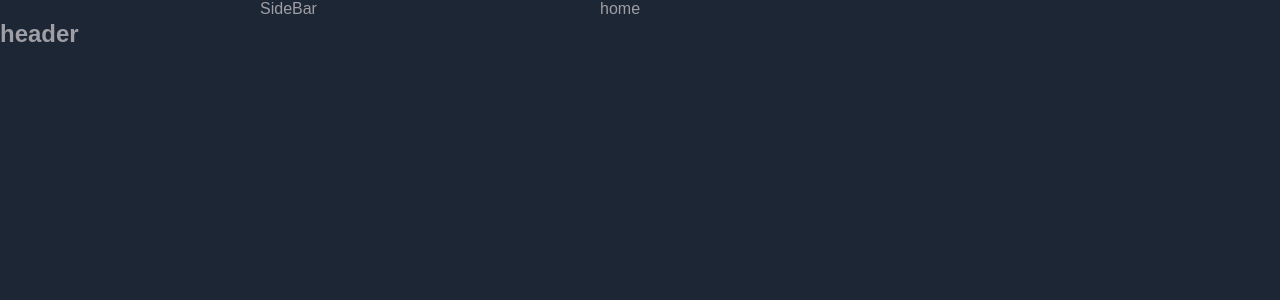
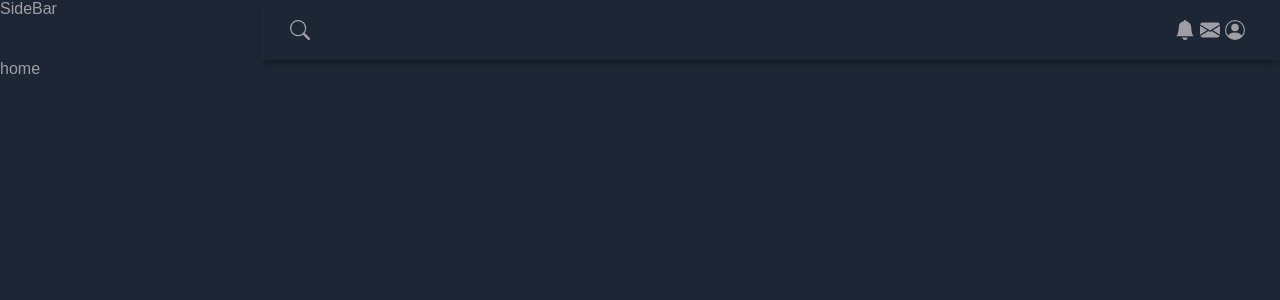
Before and after one commit to Rocky3112/Admin-Panel, a React (Vite) app: page / in a window 1280 px wide. Shown: the top 300 px of the page. Built offline with nearby package versions, Linux system fonts and the light colour scheme.

Commit message:
added some icons

```diff
--- a/src/App.css
+++ b/src/App.css
@@ -1,4 +1,3 @@
-
 body {
   margin: 0;
   padding: 0;
@@ -6,6 +5,28 @@ body {
   color: #9e9ea4;
   font-family: 'Montserrat', sans-serif;
 }
+
+.icon {
+  vertical-align: middle;
+  line-height: 1px;
+  font-size: 20px;
+}
+.icon_header {
+  vertical-align: middle;
+  line-height: 1px;
+  font-size: 26px;
+}
+.icon, .icon_header {
+  margin-right: 5px;
+}
+
+.close_icon {
+  color: red;
+  margin-left: 30px;
+  margin-top: 10px;
+  cursor: pointer;
+}
+
 .grid-container {
   display: grid;
   grid-template-columns: 260px 1fr 1fr 1fr;
@@ -15,3 +36,19 @@ body {
     'sidebar main main main';
   height: 100vh;
 }
+
+/* Header  */
+.header {
+  grid-area: header;
+  height: 60px;
+  display: flex;
+  align-items: center;
+  justify-content: space-between;
+  padding: 0 30px 0 30px;
+  box-shadow: 0 6px 7px -3px rgba(0, 0, 0, 0.35);
+}
+
+.menu-icon {
+  display: none;
+}
+/* End Header  */
--- a/src/components/Header.jsx
+++ b/src/components/Header.jsx
@@ -1,11 +1,23 @@
 /* eslint-disable no-unused-vars */
 import React from 'react';
+import { BsFillBellFill, BsFillEnvelopeFill, BsPersonCircle, BsSearch, BsJustify }
+    from 'react-icons/bs'
 
 const Header = () => {
     return (
-        <div>
-            <h2>header</h2>
-        </div>
+        <header className='header'>
+            <div className='menu-icon'>
+                {/* <BsJustify className='icon' onClick={OpenSidebar} /> */}
+            </div>
+            <div className='header-left'>
+                <BsSearch className='icon' />
+            </div>
+            <div className='header-right'>
+                <BsFillBellFill className='icon' />
+                <BsFillEnvelopeFill className='icon' />
+                <BsPersonCircle className='icon' />
+            </div>
+        </header>
     );
 };
 
```
